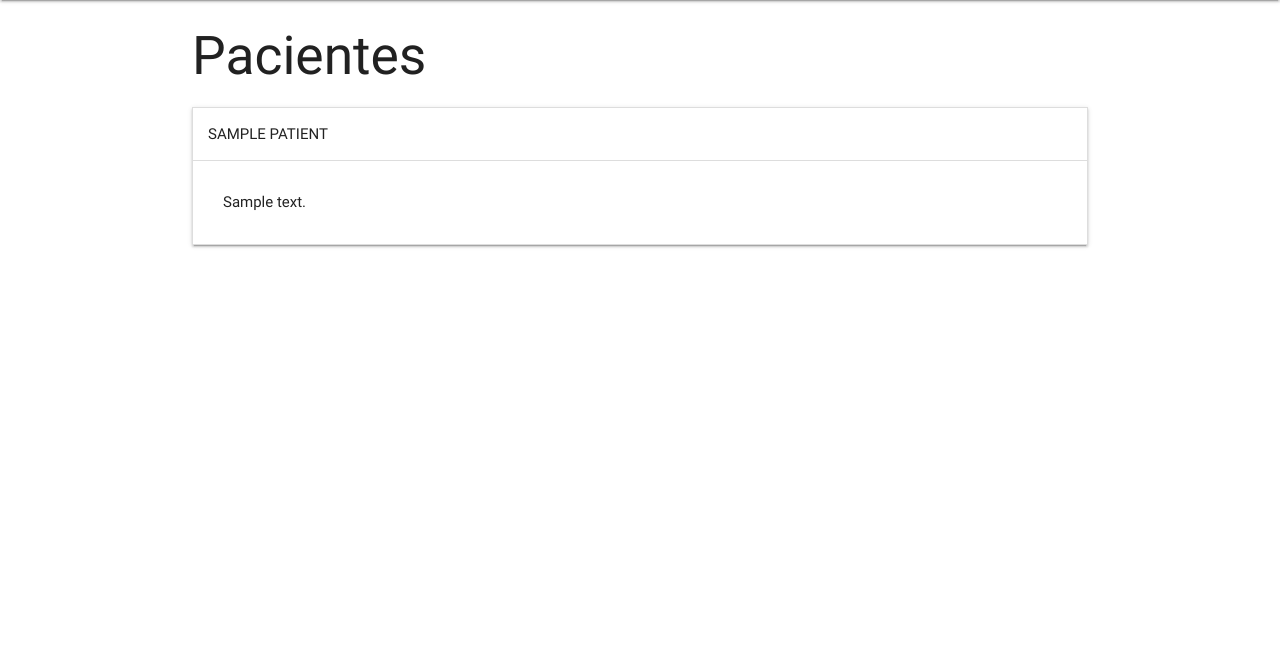
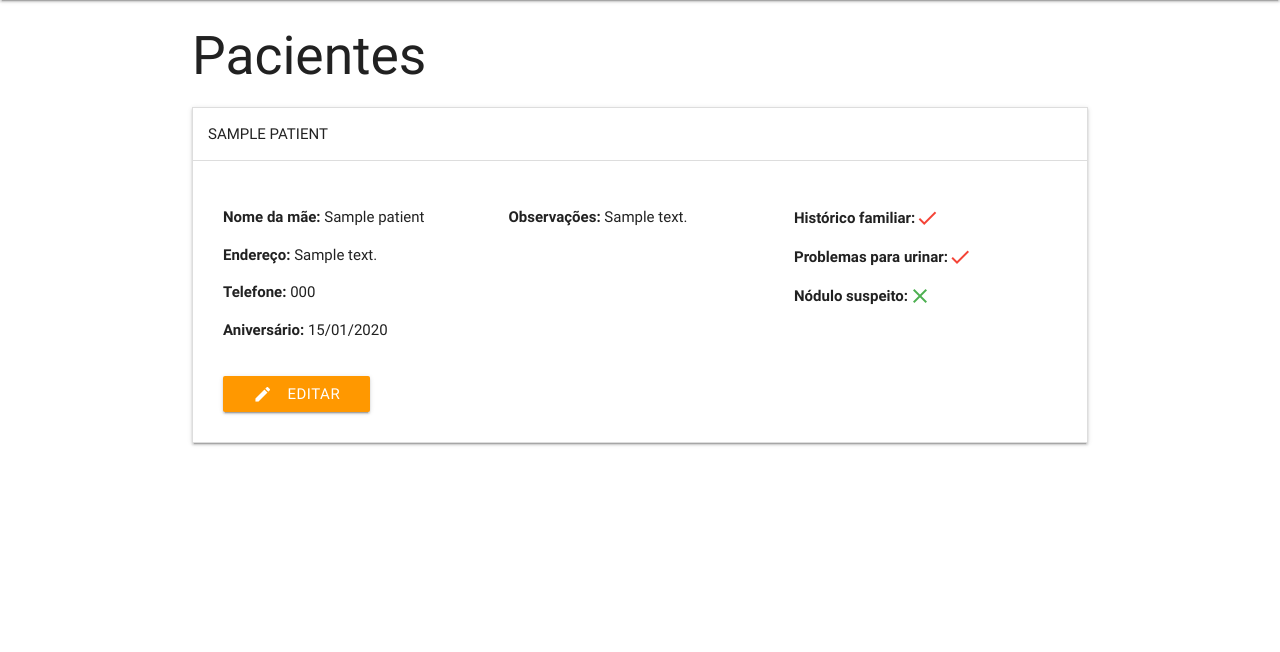
Before and after one commit to ktalmeida/semana-da-saude, a Django app: page /patients/ in a window 1280 px wide, after a click that opens the changed part. Shown: the part 64-716 px from the top of the page. Run offline with Django 3.2, Linux system fonts and the light colour scheme; tables that the repository leaves empty hold one stand-in row (values such as "Sample post").

Commit message:
Updating layout to show patient info and form js

```diff
--- a/patient/templates/patient/list.html
+++ b/patient/templates/patient/list.html
@@ -4,14 +4,41 @@
 
 <h2>Pacientes</h2>
 
+{% if patients %}
 <ul class="collapsible" data-collapsible="accordion">
     {% for patient in patients %}
         <li>
-            <div class="collapsible-header">{{ patient.name|upper }}</div>
-            <div class="collapsible-body"><span>{{ patient.notes }}</span></div>
+            <div class="collapsible-header valign-wrapper">
+                    {{ patient.name|upper }}
+            </div>
+            <div class="collapsible-body">
+                <div class="row">
+                    <div class="col s4">
+                        <p><b>Nome da mãe: </b> {{ patient.mother_name }}</p>
+                        <p><b>Endereço: </b> {{ patient.address }}</p>
+                        <p><b>Telefone: </b> {{ patient.phone }}</p>
+                        <p><b>Aniversário: </b> {{ patient.birthdate|date:"d/m/Y" }}</p>
+                    </div>
+                    {% if patient.notes %}
+                        <div class="col s4">
+                            <p><b>Observações: </b> {{ patient.notes }}</p>
+                        </div>
+                    {% endif %}
+                    <div class="col s4">
+                            <p class="valign-wrapper"><b>Histórico familiar: </b> {% if patient.prostate_history %} <i class="material-icons red-text">check</i> {% else %} <i class="material-icons green-text">clear</i> {% endif %}</p>
+                            <p class="valign-wrapper"><b>Problemas para urinar: </b> {% if patient.trouble_urinating %} <i class="material-icons red-text">check</i> {% else %} <i class="material-icons green-text">clear</i> {% endif %}</p>
+                            <p class="valign-wrapper"><b>Nódulo suspeito: </b> {% if patient.suspicious_node %} <i class="material-icons red-text">check</i> {% else %} <i class="material-icons green-text">clear</i> {% endif %}</p>
+                    </div>
+                </div>
+                <a href="/patients/{{patient.id}}" class="waves-effect waves-light orange btn"><i class="material-icons white-text left">edit</i>Editar</a>
+            </div>
         </li>
   {% endfor %}
 </ul>
+{% else %}
+<p>Nenhum paciente cadastrado até o momento.</p>
+{% endif %}
+
 
 <div class="fixed-action-btn">
     <a class="btn-floating btn-large orange" href="/patients/new">
```
Also changed, not shown: patient/templates/patient/view.html (+59 -8 lines).
